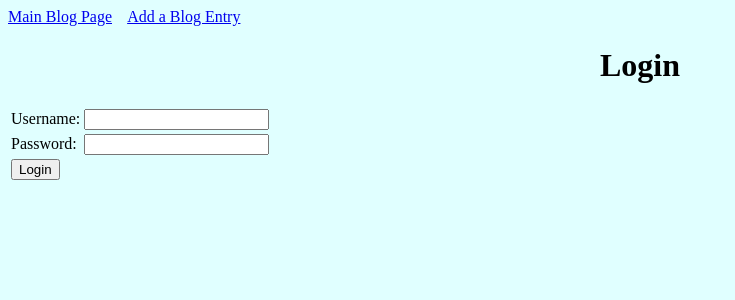
After one commit to misterkautzner/blogz, a Flask app: page /login in a window 1280 px wide. The commit adds this page. Shown: the top 300 px of the page, without its empty margins (0-735 px from the left). Run offline with Flask 2, Linux system fonts and the light colour scheme.

Commit message:
Added login page.  Needs functionality

```diff
--- a/main.py
+++ b/main.py
@@ -3,7 +3,7 @@ from flask_sqlalchemy import SQLAlchemy
 
 app = Flask(__name__)
 app.config['DEBUG'] = True
-app.config['SQLALCHEMY_DATABASE_URI'] = 'mysql+pymysql://build-a-blog:blog@localhost:8889/build-a-blog'
+app.config['SQLALCHEMY_DATABASE_URI'] = 'mysql+pymysql://blogz:blog@localhost:8889/blogz'
 app.config['SQLALCHEMY_ECHO'] = True
 db = SQLAlchemy(app)
 
@@ -12,16 +12,32 @@ class Blog(db.Model):
     id = db.Column(db.Integer, primary_key=True)
     title = db.Column(db.String(120), nullable=False)
     body = db.Column(db.String(10000), nullable=False)
+    user_id = db.Column(db.Integer, db.ForeignKey('user.id'))
 
-    def __init__(self, title, body):
+    def __init__(self, title, body, user):
         self.title = title
         self.body = body
+        self.user = user
 
+class User(db.Model):
+    id = db.Column(db.Integer, primary_key=True)
+    username = db.Column(db.String(20), unique=True)
+    password = db.Column(db.String(20))
+    blogs = db.relationship('Blog', backref='user')
+
+    def __init__(self, username, password):
+        self.username = username
+        self.password = password
 
 
 @app.route('/')
 def index():
     return redirect('/blog')
+
+
+@app.route('/login')
+def login():
+    return render_template('login.html', title='Login')
 
 
 @app.route('/blog')
@@ -64,7 +80,7 @@ def add():
         if title_error or body_error:
             return render_template('add_form.html', title='Add a Blog Entry', title_error = title_error, body_error = body_error, blog_title=title, body=body)
 
-        new_blog_post = Blog(title, body)
+        new_blog_post = Blog(title, body) #, user)
 
         db.session.add(new_blog_post)
         db.session.commit()
--- a/static/styles/stylesheet.css
+++ b/static/styles/stylesheet.css
@@ -9,5 +9,5 @@ h1 {
 }
 
 body {
-    background-color:cyan !important;
+    background-color:lightcyan !important;
 }
--- /dev/null
+++ b/templates/login.html
@@ -0,0 +1,32 @@
+{% extends 'base.html' %} {% block content %}
+
+
+
+<form action='/login' method='POST'>
+    <table>
+        <tr>
+            <td>
+                <label for='username'>Username:</label>
+            </td>
+            <td>
+                <input name='username' type='text' />
+            </td>
+
+        </tr>
+        <tr>
+            <td>
+                <label for='password'>Password:</label>
+            </td>
+            <td>
+                <input name='password' type='password' />
+            </td>
+        </tr>
+        <tr>
+            <td>
+                <input type='submit' value='Login' />
+            </td>
+        </tr>
+</form>
+</table>
+
+{% endblock %}
```
Also changed, not shown: templates/signup.html (added).
